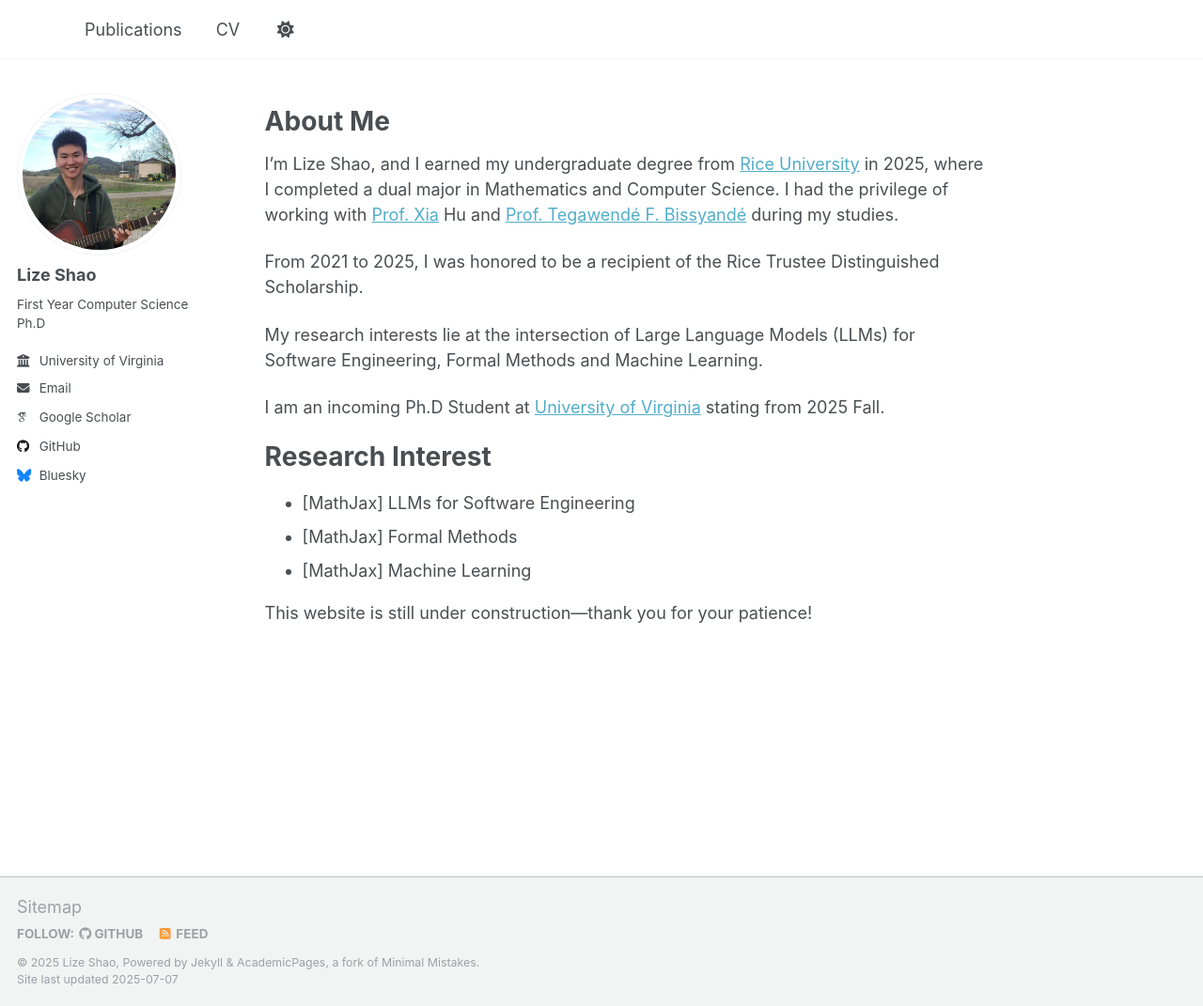
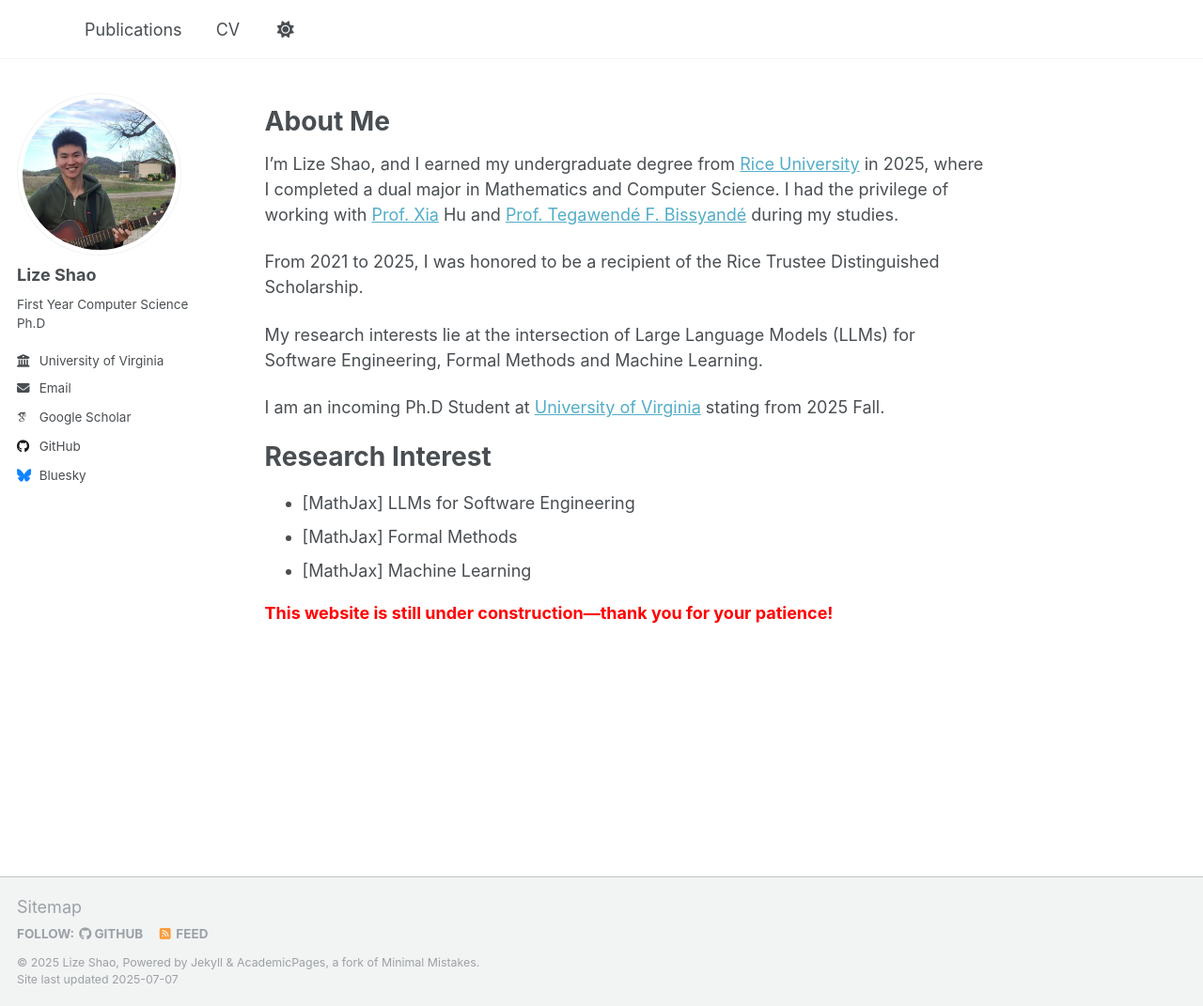
Before and after one commit to slz2003/slz2003.github.io, a Jekyll site: the page built from _pages/about.md, in a window 1280 px wide and 1071 px high. Shown: the whole window at 94% size. Built offline with Jekyll 4.4.1, drawn with Linux system fonts in a browser that asks for light colours; some web fonts are replaced; a script that is not in the unit is left out.

Commit message:
Update about.md

```diff
--- a/_pages/about.md
+++ b/_pages/about.md
@@ -27,4 +27,4 @@ Research Interest
 - [MathJax] Machine Learning
 
 
-This website is still under construction—thank you for your patience!
+<p style="color:red; font-weight:bold;">This website is still under construction—thank you for your patience!
```
